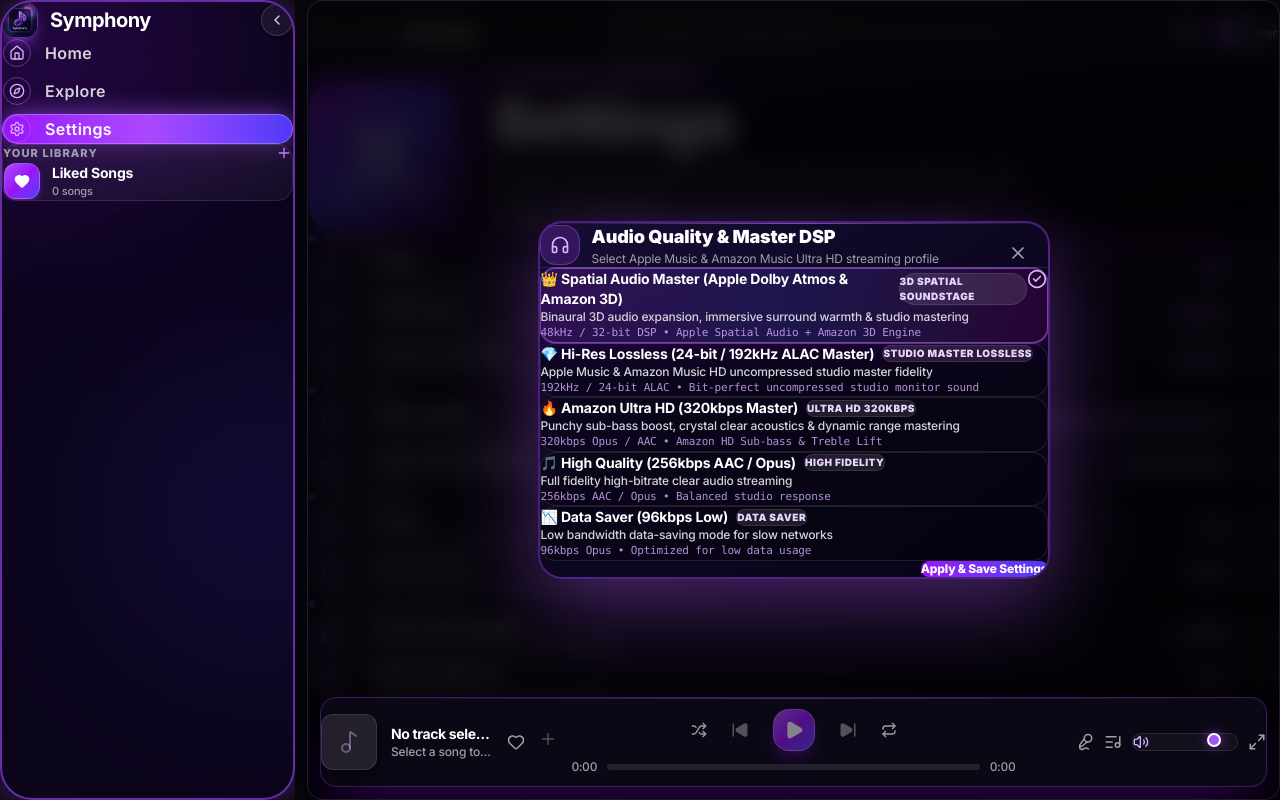
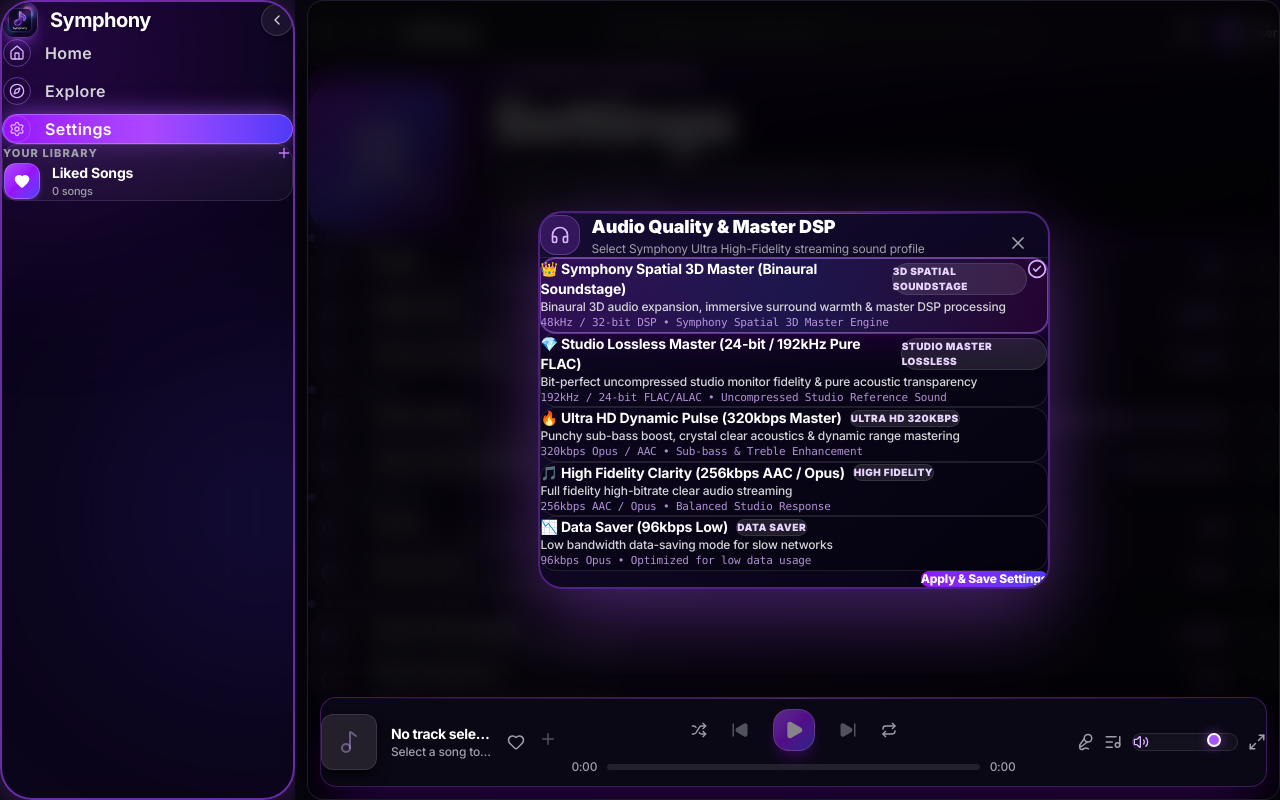
Before and after one commit to error404-004/Symphony, a React (Vite) app in the folder frontend/: page /settings in a window 1280 px wide. Both pictures are taken after a click on the button 793 px from the left and 421 px from the top of the page. Built offline with nearby package versions, Linux system fonts and the light colour scheme.

Commit message:
style: rename audio quality profiles to unique Symphony Spatial & Studio Lossless Master branding

```diff
--- a/frontend/src/context/PlayerContext.jsx
+++ b/frontend/src/context/PlayerContext.jsx
@@ -20,7 +20,7 @@
     const [isAutoplayEnabled, setIsAutoplayEnabled] = useState(true);
 
     const [audioQuality, setAudioQuality] = useState(() => {
-      return localStorage.getItem("symphony_audio_quality") || "👑 Spatial Audio Master (Apple Dolby Atmos & Amazon 3D)";
+      return localStorage.getItem("symphony_audio_quality") || "👑 Symphony Spatial 3D Master (Binaural Soundstage)";
     });
 
     const [favorites, setFavorites] = useState(() => {
--- a/frontend/src/pages/SettingsPage.jsx
+++ b/frontend/src/pages/SettingsPage.jsx
@@ -88,7 +88,7 @@
   const [notifications, setNotifications] = useState(getSavedNotifications)
   const [privacy, setPrivacy] = useState(getSavedPrivacy)
   const [audioQuality, setAudioQuality] = useState(
-    () => localStorage.getItem('symphony_audio_quality') || '👑 Spatial Audio Master (Apple Dolby Atmos & Amazon 3D)'
+    () => localStorage.getItem('symphony_audio_quality') || '👑 Symphony Spatial 3D Master (Binaural Soundstage)'
   )
   const [volumeNorm, setVolumeNorm] = useState(getSavedVolumeNorm)
   const [theme, setTheme] = useState(
@@ -535,38 +535,38 @@
                     </div>
                     <div>
                       <h3 className="text-lg font-black text-white">Audio Quality & Master DSP</h3>
-                      <p className="text-xs text-zinc-400">Select Apple Music & Amazon Music Ultra HD streaming profile</p>
+                      <p className="text-xs text-zinc-400">Select Symphony Ultra High-Fidelity streaming sound profile</p>
                     </div>
                   </div>
 
                   <div className="space-y-3">
                     {[
                       {
-                        label: '👑 Spatial Audio Master (Apple Dolby Atmos & Amazon 3D)',
+                        label: '👑 Symphony Spatial 3D Master (Binaural Soundstage)',
                         badge: '3D Spatial Soundstage',
-                        desc: 'Binaural 3D audio expansion, immersive surround warmth & studio mastering',
-                        tech: '48kHz / 32-bit DSP • Apple Spatial Audio + Amazon 3D Engine',
+                        desc: 'Binaural 3D audio expansion, immersive surround warmth & master DSP processing',
+                        tech: '48kHz / 32-bit DSP • Symphony Spatial 3D Master Engine',
                         accent: 'border-purple-400/50 bg-gradient-to-r from-purple-900/40 via-indigo-900/40 to-fuchsia-950/40',
                       },
                       {
-                        label: '💎 Hi-Res Lossless (24-bit / 192kHz ALAC Master)',
+                        label: '💎 Studio Lossless Master (24-bit / 192kHz Pure FLAC)',
                         badge: 'Studio Master Lossless',
-                        desc: 'Apple Music & Amazon Music HD uncompressed studio master fidelity',
-                        tech: '192kHz / 24-bit ALAC • Bit-perfect uncompressed studio monitor sound',
+                        desc: 'Bit-perfect uncompressed studio monitor fidelity & pure acoustic transparency',
+                        tech: '192kHz / 24-bit FLAC/ALAC • Uncompressed Studio Reference Sound',
                         accent: 'border-cyan-400/50 bg-gradient-to-r from-cyan-950/40 via-blue-950/40 to-indigo-950/40',
                       },
                       {
-                        label: '🔥 Amazon Ultra HD (320kbps Master)',
+                        label: '🔥 Ultra HD Dynamic Pulse (320kbps Master)',
                         badge: 'Ultra HD 320kbps',
                         desc: 'Punchy sub-bass boost, crystal clear acoustics & dynamic range mastering',
-                        tech: '320kbps Opus / AAC • Amazon HD Sub-bass & Treble Lift',
+                        tech: '320kbps Opus / AAC • Sub-bass & Treble Enhancement',
                         accent: 'border-amber-400/50 bg-gradient-to-r from-amber-950/40 via-orange-950/40 to-red-950/40',
                       },
                       {
-                        label: '🎵 High Quality (256kbps AAC / Opus)',
+                        label: '🎵 High Fidelity Clarity (256kbps AAC / Opus)',
                         badge: 'High Fidelity',
                         desc: 'Full fidelity high-bitrate clear audio streaming',
-                        tech: '256kbps AAC / Opus • Balanced studio response',
+                        tech: '256kbps AAC / Opus • Balanced Studio Response',
                         accent: 'border-emerald-400/50 bg-gradient-to-r from-emerald-950/40 to-teal-950/40',
                       },
                       {
```
